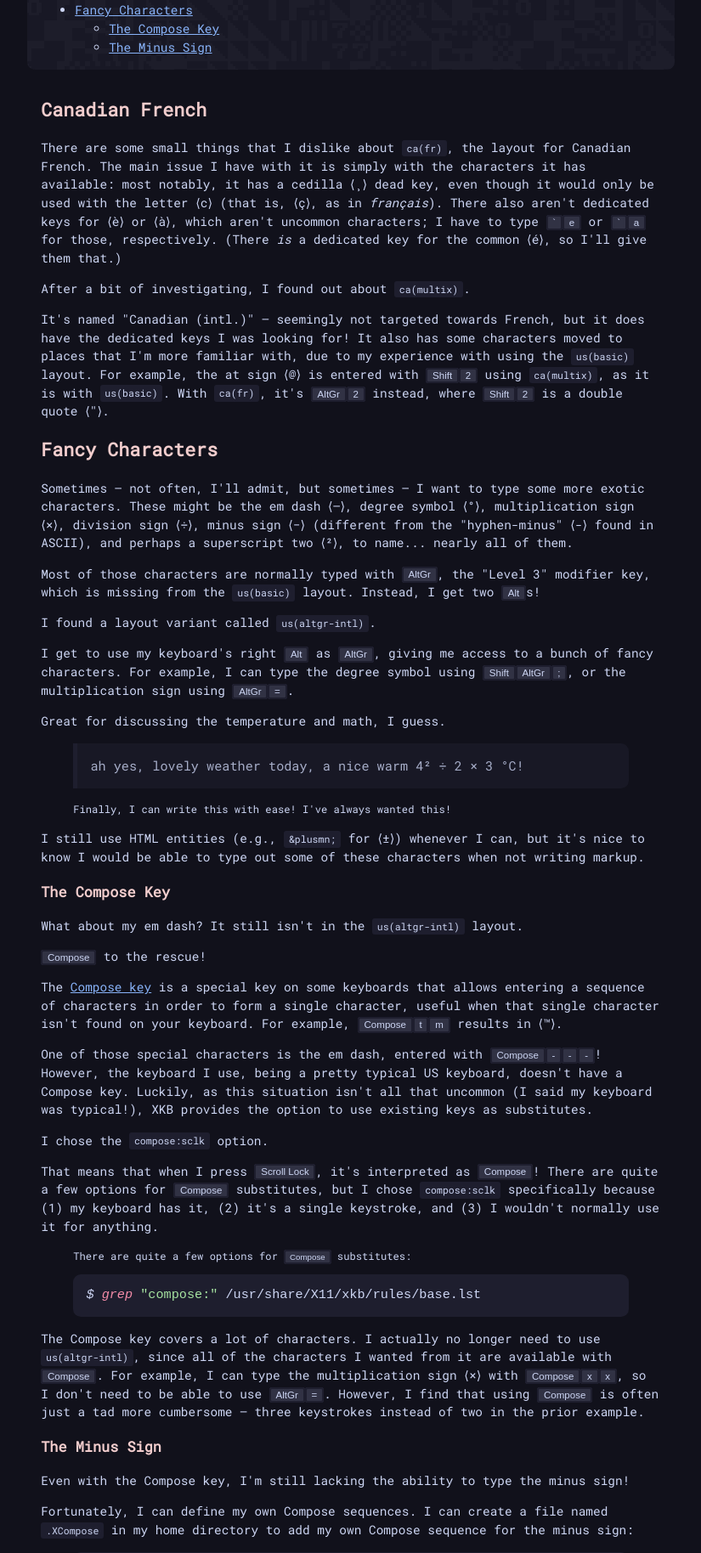
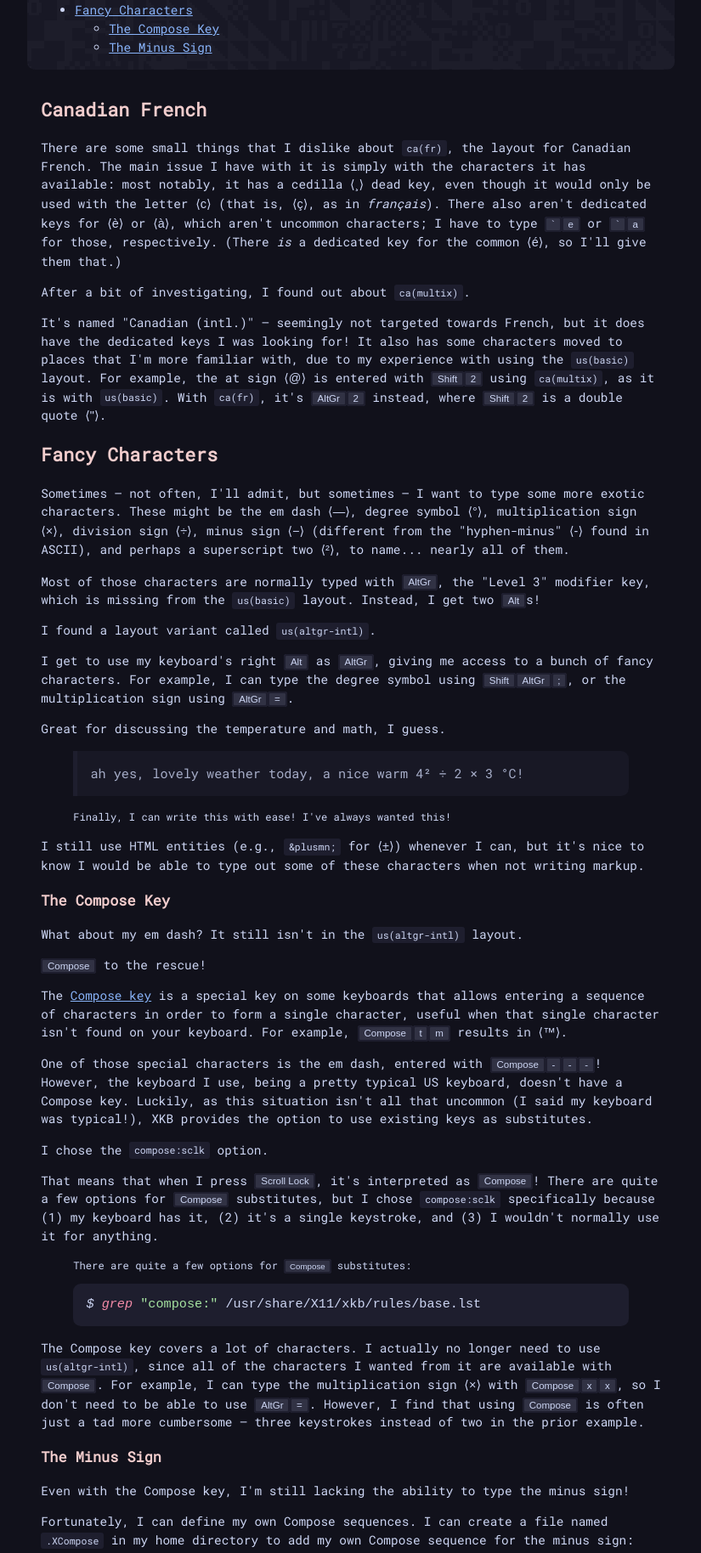
Before and after one commit to martendo/marbal.ca, a Jekyll site: the page built from blog/_posts/2022-03-31-keyboards.md, in a window 1280 px wide. Shown: the part 468-2296 px from the top of the page at 85% size, without its empty margins (227-1052 px from the left). Built offline with Jekyll 4.4.1, drawn with Linux system fonts in a browser that asks for light colours.

Commit message:
Use sans-serif for typographic characters

```diff
--- a/blog/_posts/2022-03-31-keyboards.md
+++ b/blog/_posts/2022-03-31-keyboards.md
@@ -31,21 +31,21 @@
 the layout for Canadian French.
 The main issue I have with it is simply with the characters it has available:
 most notably, it has a cedilla
-&#x27E8;&cedil;&#x27E9;
+<span class="vw">&#x27E8;&cedil;&#x27E9;</span>
 dead key, even though it would only be used with the letter
-&#x27E8;c&#x27E9;
-(that is, &#x27E8;&ccedil;&#x27E9;, as in *fran&ccedil;ais*{:lang="fr-CA"}).
+<span class="vw">&#x27E8;c&#x27E9;</span>
+(that is, <span class="vw">&#x27E8;&ccedil;&#x27E9;</span>, as in *fran&ccedil;ais*{:lang="fr-CA"}).
 There also aren't dedicated keys for
-&#x27E8;&egrave;&#x27E9;
+<span class="vw">&#x27E8;&egrave;&#x27E9;</span>
 or
-&#x27E8;&agrave;&#x27E9;,
+<span class="vw">&#x27E8;&agrave;&#x27E9;</span>,
 which aren't uncommon characters;
 I have to type
 <kbd>&grave;</kbd><kbd>e</kbd>
 or
 <kbd>&grave;</kbd><kbd>a</kbd>
 for those, respectively. (There *is* a dedicated key for the common
-&#x27E8;&eacute;&#x27E9;,
+<span class="vw">&#x27E8;&eacute;&#x27E9;</span>,
 so I'll give them that.)
 
 After a bit of investigating, I found out about `ca(multix)`.
@@ -55,7 +55,7 @@
 It also has some characters moved to places that I'm more familiar with,
 due to my experience with using the `us(basic)` layout.
 For example, the at sign
-&#x27E8;@&#x27E9;
+<span class="vw">&#x27E8;@&#x27E9;</span>
 is entered with
 <kbd>Shift</kbd><kbd>2</kbd>
 using `ca(multix)`, as it is with `us(basic)`.
@@ -63,20 +63,20 @@
 <kbd>AltGr</kbd><kbd>2</kbd>
 instead, where
 <kbd>Shift</kbd><kbd>2</kbd>
-is a double quote &#x27E8;\"&#x27E9;.
+is a double quote <span class="vw">&#x27E8;\"&#x27E9;</span>.
 
 ## Fancy Characters
 
 Sometimes --- not often, I'll admit, but sometimes ---
 I want to type some more exotic characters.
-These might be the em dash &#x27E8;---&#x27E9;,
-degree symbol &#x27E8;&deg;&#x27E9;,
-multiplication sign &#x27E8;&times;&#x27E9;,
-division sign &#x27E8;&divide;&#x27E9;,
-minus sign &#x27E8;&minus;&#x27E9;
-(different from the "hyphen-minus" &#x27E8;-&#x27E9; found in ASCII),
+These might be the em dash <span class="vw">&#x27E8;---&#x27E9;</span>,
+degree symbol <span class="vw">&#x27E8;&deg;&#x27E9;</span>,
+multiplication sign <span class="vw">&#x27E8;&times;&#x27E9;</span>,
+division sign <span class="vw">&#x27E8;&divide;&#x27E9;</span>,
+minus sign <span class="vw">&#x27E8;&minus;&#x27E9;</span>
+(different from the "hyphen-minus" <span class="vw">&#x27E8;-&#x27E9;</span> found in ASCII),
 and perhaps a superscript two
-&#x27E8;&sup2;&#x27E9;,
+<span class="vw">&#x27E8;&sup2;&#x27E9;</span>,
 to name... nearly all of them.
 
 Most of those characters are normally typed with <kbd>AltGr</kbd>,
@@ -103,7 +103,7 @@
 </figure>
 
 I still use HTML entities
-(e.g., `&plusmn;` for &#x27E8;&plusmn;&#x27E9;)
+(e.g., `&plusmn;` for <span class="vw">&#x27E8;&plusmn;&#x27E9;</span>)
 whenever I can, but it's nice to know I would be able to type out
 some of these characters when not writing markup.
 
@@ -119,7 +119,7 @@
 For example,
 <kbd>Compose</kbd><kbd>t</kbd><kbd>m</kbd>
 results in
-&#x27E8;&trade;&#x27E9;.
+<span class="vw">&#x27E8;&trade;&#x27E9;</span>.
 
 One of those special characters is the em dash, entered with
 <kbd>Compose</kbd><kbd>-</kbd><kbd>-</kbd><kbd>-</kbd>!
@@ -153,7 +153,7 @@
 since all of the characters I wanted from it are available with
 <kbd>Compose</kbd>.
 For example, I can type the multiplication sign
-&#x27E8;&times;&#x27E9;
+<span class="vw">&#x27E8;&times;&#x27E9;</span>
 with
 <kbd>Compose</kbd><kbd>x</kbd><kbd>x</kbd>,
 so I don't need to be able to use
@@ -197,6 +197,7 @@
 > - March 29--31
 > - It's nice --- really!
 > - 3&nbsp;&minus;&nbsp;5&nbsp;=&nbsp;&minus;2
+{:.vw}
 <figcaption markdown="1">
 At last, the en dash, em dash, and minus sign!
 </figcaption>
--- a/style.css
+++ b/style.css
@@ -159,6 +159,10 @@
 	font-size: 0.8em;
 }
 
+.vw {
+	font-family: sans-serif;
+}
+
 table {
 	border-collapse: collapse;
 	width: 100%;
```
Also changed, not shown: blog/_posts/2022-04-16-misc-typo.md (+5 -5 lines).
